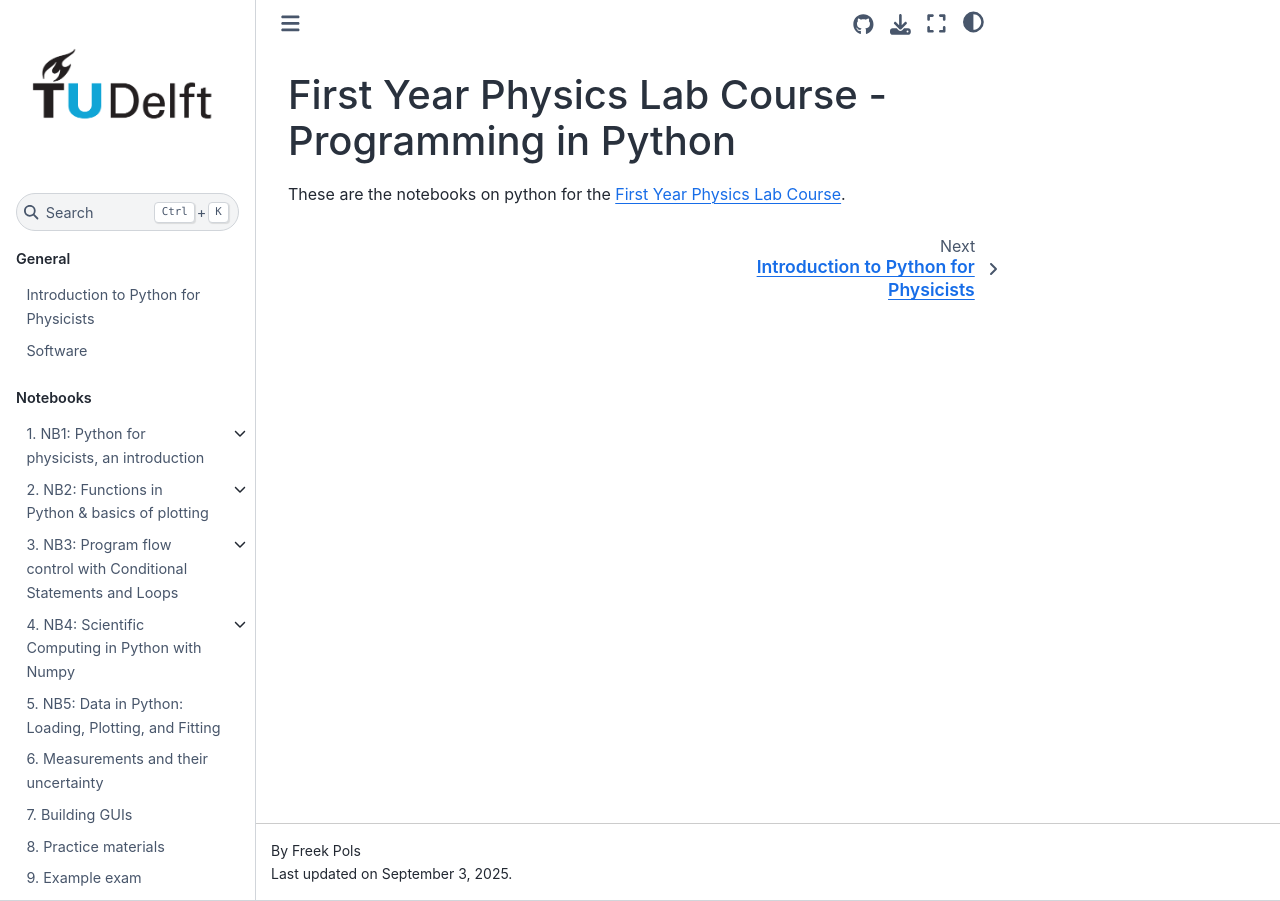
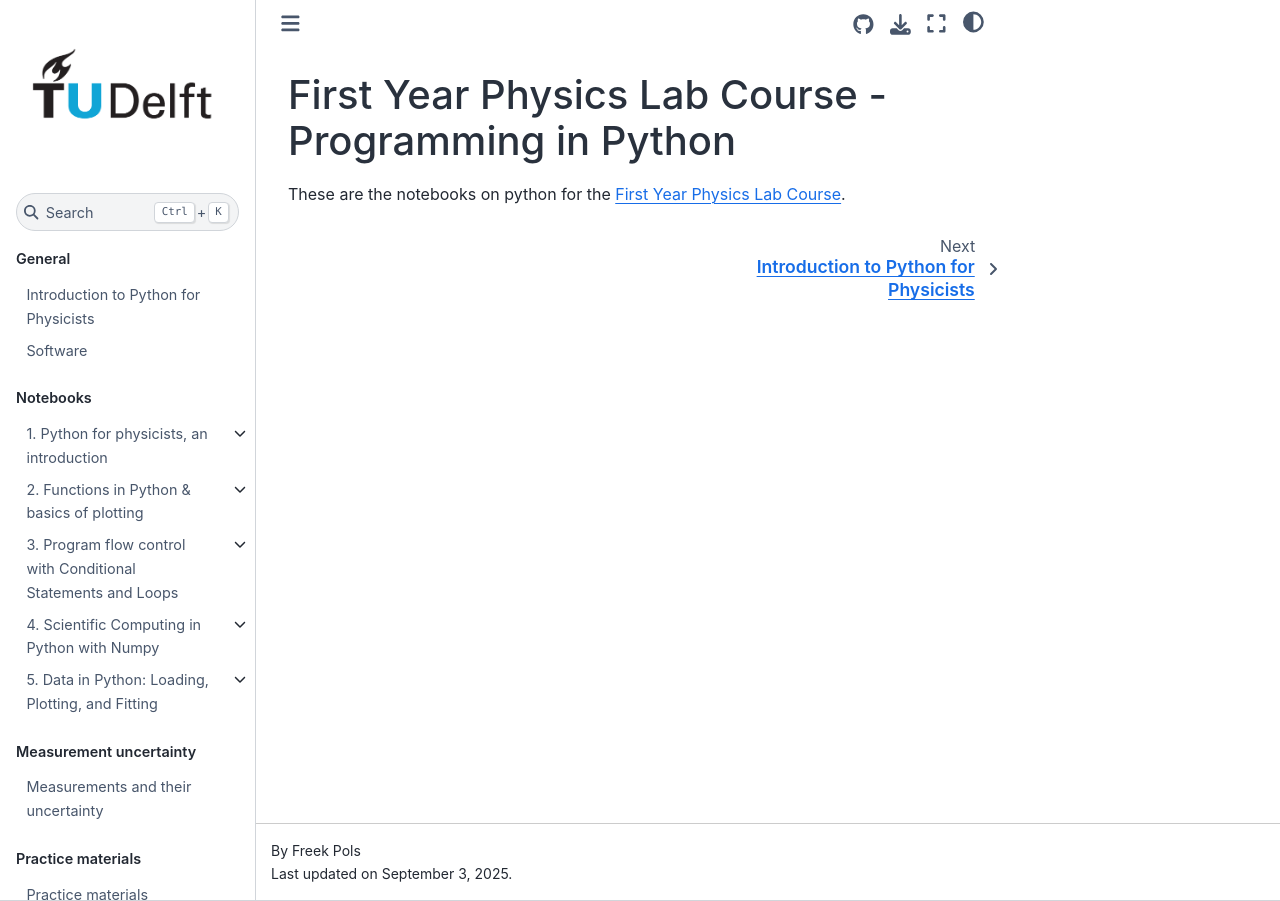
Before and after one commit to boasbakker/FYPLC, a Jupyter Book: the page built from book/intro.md, in a window 1280 px wide. Built offline with Jupyter Book 1.0.4 settings and Sphinx 7.4.7 and the Sphinx Book theme 1.1.4, drawn with Linux system fonts in a browser that asks for light colours; comment, search, counter and statistics services are not loaded.

Commit message:
update structure

```diff
--- a/book/_toc.yml
+++ b/book/_toc.yml
@@ -25,7 +25,16 @@ parts:
         sections:
         - file: Course files/Notebook 4/NB4_ex_sol.ipynb
       - file: Course files/Notebook 5/Notebook 5 Data in Python.ipynb
+        sections:
+        - file: Course files/Notebook 5/NB5_ex_sol.ipynb
+  - caption: Measurement uncertainty
+    numbered: false
+    chapters:
       - file: Course files/Notebook 6/Notebook 6 Measurement uncertainty.ipynb
-      - file: Course files/Notebook 7/Notebook 7 Additional materials.ipynb
+  - caption: Practice materials
+    numbered: false
+    chapters:
       - file: Course files/Notebook 8/Notebook 8 Practice.ipynb
       - file: Course files/Example exam/Example Exam.ipynb
+
+      #- file: Course files/Notebook 7/Notebook 7 Additional materials.ipynb
```
Also changed, not shown: book/Course files/Notebook 1/Notebook 1 Python Basics.ipynb, book/Course files/Notebook 2/Notebook 2 Functions.ipynb, book/Course files/Notebook 3/Notebook 3 Program Flow Control.ipynb, book/Course files/Notebook 4/Notebook 4 Scientific Computing.ipynb, book/Course files/Notebook 5/NB5_ex_sol.ipynb (added), book/Course files/Notebook 5/Notebook 5 Data in Python.ipynb.
